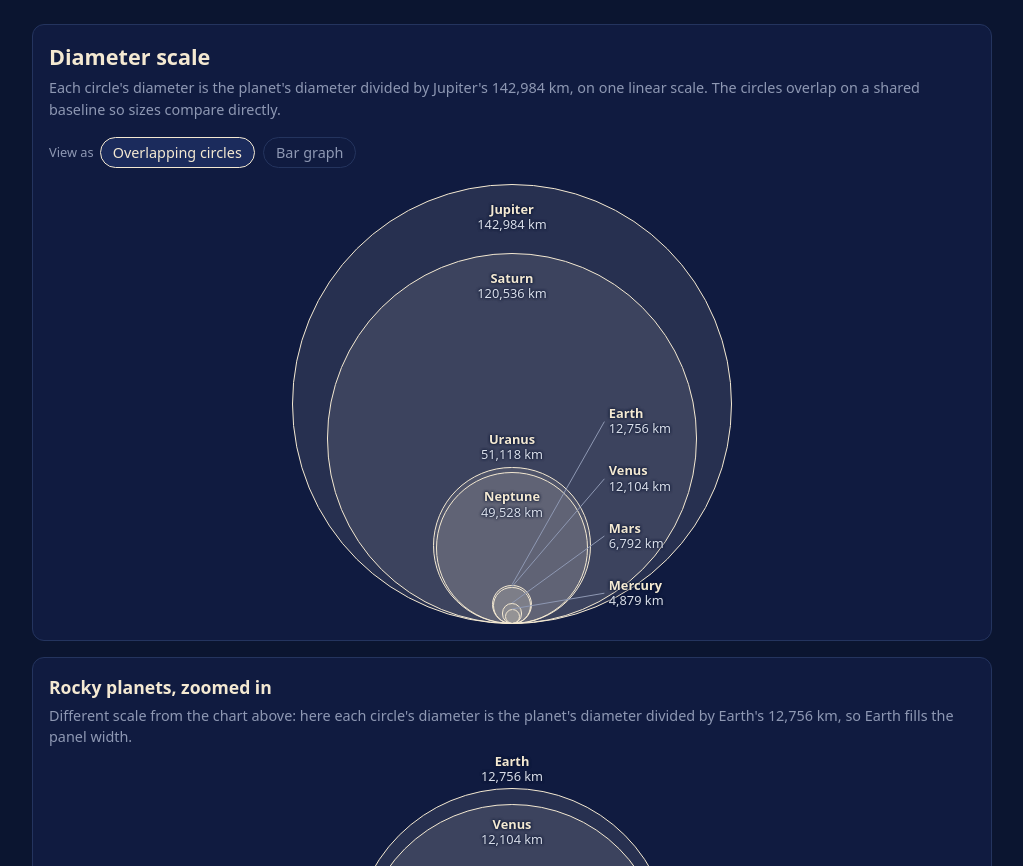
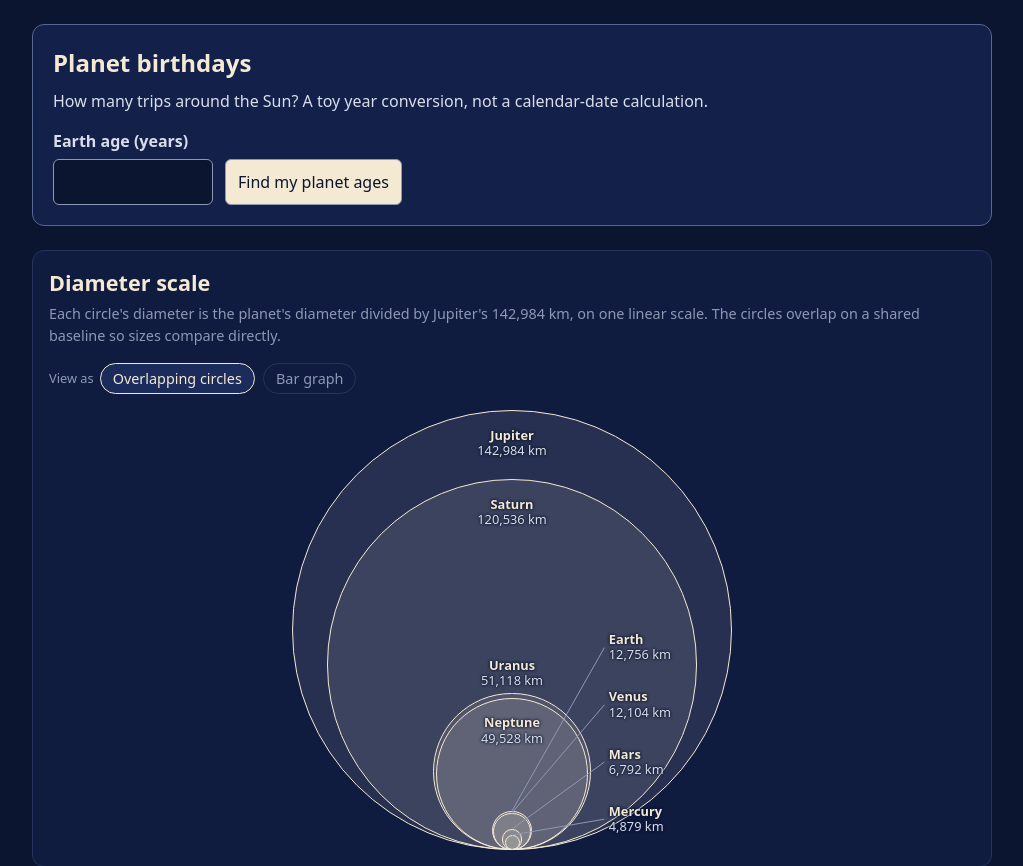
Before and after one commit to l33tfleet/loop-build-test, a FastAPI app: page / in a window 1280 px wide. Shown: the part 106-972 px from the top of the page, without its empty margins (128-1151 px from the left). Run offline with FastAPI, Linux system fonts and the light colour scheme.

Commit message:
Add planet birthday booth with validated GET input and eight orbital age results (#18)
Cover endpoints, malformed and nonfinite input, signed zero, stored periods, and Earth rounding.
Verified regressions fail before fixes; make check passes with 39 tests using a temporary sandbox runtime workaround.

Refs #3

Co-authored-by: Lex Murphy <lex@lex.tail83f074.ts.net>
Co-authored-by: l33tfleet-loop-bench[bot] <347181019+l33tfleet-loop-bench[bot]@users.noreply.github.com>

```diff
--- a/app/main.py
+++ b/app/main.py
@@ -1,5 +1,6 @@
 """Solar Arcade: a toy planet playground for exercising an autonomous build loop end to end."""
 import json
+import math
 from pathlib import Path
 
 from fastapi import FastAPI, HTTPException, Request
@@ -14,6 +15,11 @@ templates = Jinja2Templates(directory=ROOT / "templates")
 
 FACTORS = {("km", "mi"): 0.621371, ("mi", "km"): 1.609344, ("kg", "lb"): 2.204623, ("lb", "kg"): 0.453592}
 SNAPSHOT = json.loads((ROOT / "data" / "planets.json").read_text())
+# Approximate orbital periods in Earth days, used for the toy year conversion.
+ORBITAL_PERIOD_DAYS = {
+    "Mercury": 88.0, "Venus": 224.7, "Earth": 365.2, "Mars": 687.0,
+    "Jupiter": 4331.0, "Saturn": 10747.0, "Uranus": 30589.0, "Neptune": 59800.0,
+}
 LEADER_BELOW = 20  # circles under this % of the frame are too small to hold a label
 CROWDED = 12  # big circles whose tops are this close get labels on opposite sides of the rim
 ROCKY = ("Mercury", "Venus", "Earth", "Mars")  # zoomed inset, scaled to Earth instead of the largest planet
@@ -48,7 +54,7 @@ def _place_labels(scale):
 
 
 @app.get("/", response_class=HTMLResponse)
-def home(request: Request):
+def home(request: Request, age: str | None = None):
     earth = next(p for p in SNAPSHOT["planets"] if p["name"] == "Earth")
     planets = [{**p, "ordinal": _ordinal(p["order"]), "earths": _earths(p["diameter_km"], earth["diameter_km"])}
                for p in sorted(SNAPSHOT["planets"], key=lambda p: p["order"])]
@@ -62,6 +68,26 @@ def home(request: Request):
     rocky = _place_labels(rocky)
     context = {"planets": planets, "scale": scale, "largest": largest, "rocky": rocky, "earth": earth,
                "source": SNAPSHOT["source"]}
+    birthdays = []
+    age_error = None
+    if age is not None:
+        try:
+            earth_age = float(age)
+            if not math.isfinite(earth_age) or not 0 <= earth_age <= 120:
+                raise ValueError
+        except ValueError:
+            age_error = "Enter a finite Earth age from 0 through 120."
+        else:
+            # Normalize signed zero so every zero result displays as 0.0.
+            earth_age = earth_age or 0.0
+            for planet in planets:
+                name = planet["name"]
+                # Earth's ratio is exactly one; avoid float round-trip rounding drift.
+                years = earth_age if name == "Earth" else (
+                    earth_age * ORBITAL_PERIOD_DAYS["Earth"] / ORBITAL_PERIOD_DAYS[name]
+                )
+                birthdays.append({"name": name, "years": f"{years:.1f}"})
+    context.update(age=age if age is not None else "", age_error=age_error, birthdays=birthdays)
     return templates.TemplateResponse(request, "index.html", context)
 
 
--- a/static/arcade.css
+++ b/static/arcade.css
@@ -15,6 +15,21 @@ h1 { margin: 0; color: var(--paper); font-size: 2.25rem; letter-spacing: 0.02em;
 .planet-card .earths { margin: 4px 0 0; color: var(--muted); font-size: 0.9rem; }
 .source { max-width: 960px; margin: 24px auto 0; color: var(--muted); font-size: 0.9rem; overflow-wrap: anywhere; }
 .source a { color: var(--paper); }
+
+.birthday-booth { margin-bottom: 24px; padding: 20px; border: 1px solid #536694; border-radius: 12px; background: #13204a; }
+.birthday-booth h2 { margin: 0; color: var(--paper); }
+.birthday-booth p { margin: 8px 0 16px; }
+.birthday-booth label { display: block; margin-bottom: 6px; font-weight: 600; }
+.birthday-controls { display: flex; flex-wrap: wrap; gap: 12px; }
+.birthday-controls input, .birthday-controls button { padding: 10px 12px; border: 1px solid #8e98b3; border-radius: 6px; font: inherit; }
+.birthday-controls input { width: 10rem; max-width: 100%; background: var(--navy); color: var(--paper); }
+.birthday-controls button { background: var(--paper); color: var(--navy); cursor: pointer; }
+.birthday-controls :focus-visible { outline: 3px solid #b3ceff; outline-offset: 3px; }
+.birthday-results { display: grid; grid-template-columns: repeat(auto-fit, minmax(min(100%, 180px), 1fr)); gap: 12px; padding: 0; margin: 20px 0 0; list-style: none; }
+.birthday-result { padding: 12px; background: var(--navy); border-radius: 8px; }
+.birthday-result > span:first-child { display: block; color: var(--paper); }
+.birthday-result strong { font-size: 1.5rem; font-variant-numeric: tabular-nums; }
+#age-error { color: #ffd3c6; }
 
 /* Cards keep a readable width on large screens. */
 .shelf { max-width: 960px; }
--- a/templates/index.html
+++ b/templates/index.html
@@ -12,6 +12,29 @@
     <p class="tagline">A pocket-sized planet playground.</p>
   </header>
   <main>
+    <section class="birthday-booth" aria-labelledby="birthday-title">
+      <h2 id="birthday-title">Planet birthdays</h2>
+      <p id="birthday-note">How many trips around the Sun? A toy year conversion, not a calendar-date calculation.</p>
+      <form action="/" method="get">
+        <label for="earth-age">Earth age (years)</label>
+        <div class="birthday-controls">
+          <input id="earth-age" name="age" type="number" min="0" max="120" step="any" required
+                 value="{{ age }}" aria-describedby="birthday-note{% if age_error %} age-error{% endif %}"{% if age_error %} aria-invalid="true"{% endif %}>
+          <button type="submit">Find my planet ages</button>
+        </div>
+      </form>
+      {% if age_error %}<p id="age-error" role="alert">{{ age_error }}</p>{% endif %}
+      {% if birthdays %}
+      <ul class="birthday-results" aria-label="Age in each planet's years">
+        {% for birthday in birthdays %}
+        <li class="birthday-result">
+          <span>{{ birthday.name }}</span>
+          <strong>{{ birthday.years }}</strong> <span>years</span>
+        </li>
+        {% endfor %}
+      </ul>
+      {% endif %}
+    </section>
     <section class="diameter-scale" aria-labelledby="scale-title">
       <h2 id="scale-title">Diameter scale</h2>
       <p class="scale-note" data-view="circles">Each circle's diameter is the planet's diameter divided by {{ largest.name }}'s {{ "{:,}".format(largest.diameter_km) }} km, on one linear scale. The circles overlap on a shared baseline so sizes compare directly.</p>
```
Also changed, not shown: tests/regressions/test_planet_birthdays.py (added, +71 -0 lines).
